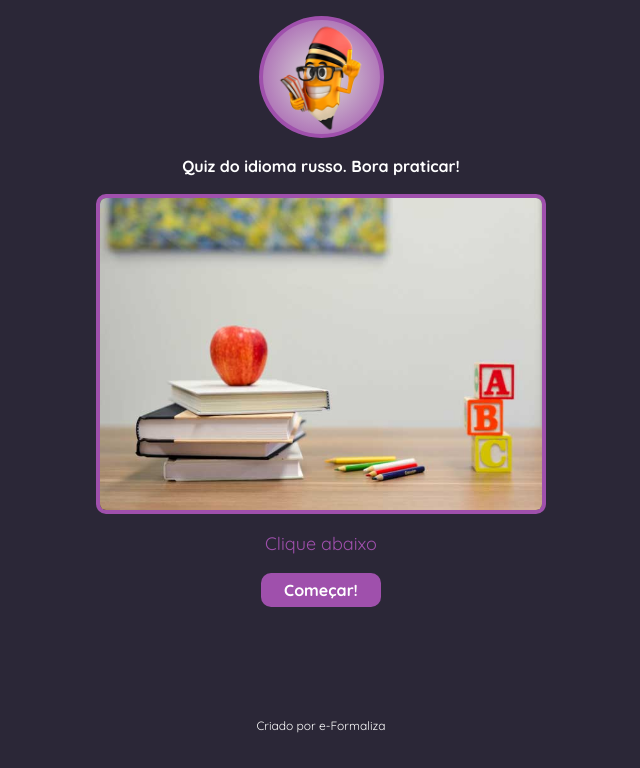
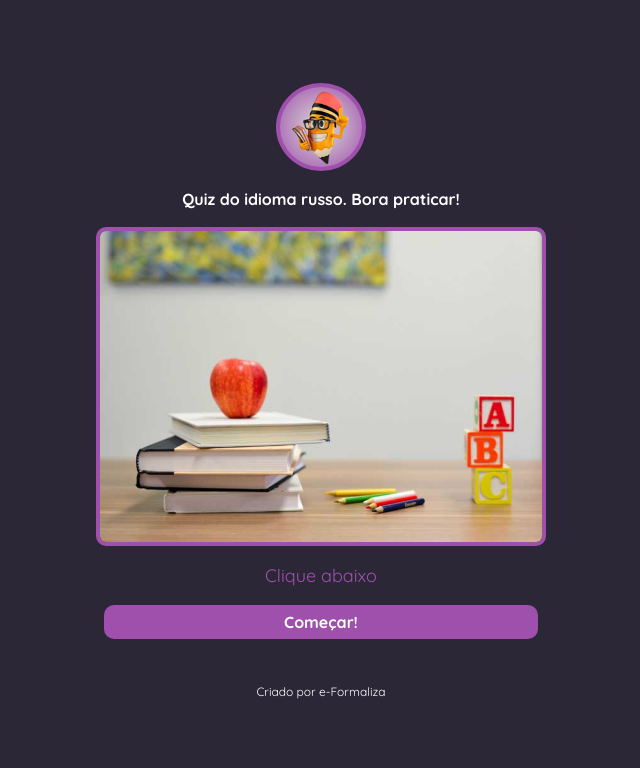
Before and after one commit to TrueAlexander/quiz-de-russo, a Next.js app: page / in a window 1280 px wide. Shown: the top 768 px of the page, without its empty margins (319-959 px from the left). Built offline with nearby package versions, Linux system fonts and the light colour scheme.

Commit message:
test small logo

```diff
--- a/app/layout.tsx
+++ b/app/layout.tsx
@@ -21,11 +21,11 @@ export default function RootLayout({
   children: React.ReactNode
 }) {
   return (
-    <html lang="en" className="py-0 my-0">
-      <body className="bg-[#2b2737] p-4 h-screen absolute left-0 right-0 top-0 bottom-0 overflow-hidden">
-        <main className={`${quicksand.variable} font-quicksand max-w-[900px] w-full m-auto flex flex-col items-center h-screen overflow-hidden `}>
-          <Link href='/' className="max-h-[125px] shrink">
-            <div className="w-[125px] h-full cursor-pointer  rounded-[50%] bg-gradient-radial from-[#dcddd8]  to-[#9f50ac] border-4 border-[#9f50ac]">
+    <html lang="en">
+      <body className="bg-[#2b2737] p-4 h-screen absolute left-0 right-0 top-0 bottom-0 overflow-hidden box-border flex flex-col justify-center ">
+        <main className={`${quicksand.variable} font-quicksand max-w-[900px] w-full m-auto flex flex-col items-center justify-center h-screen overflow-hidden `}>
+          <Link href='/' className="max-h-[90px] shrink">
+            <div className="w-[90px] h-full cursor-pointer  rounded-[50%] bg-gradient-radial from-[#dcddd8]  to-[#9f50ac] border-4 border-[#9f50ac]">
               <Image
                 className=""
                 src={Logo}
@@ -34,7 +34,7 @@ export default function RootLayout({
             </div>
           </Link>
           {children}
-          <p className='text-white mt-7 p-4 text-[12px] grow'>
+          <p className='text-white mt-7 p-4 text-[12px]'>
             Criado por <a href="https://www.eformaliza.com/" target="_blank" >e-Formaliza</a>
           </p>
         </main>
--- a/app/page.tsx
+++ b/app/page.tsx
@@ -13,7 +13,7 @@ const Home = () => {
   const handleButtonClick = () => router.push('/quiz')
 
   return (
-    <div className='text-center flex-auto'>
+    <div className='text-center flex flex-col justify-center'>
       <p className='text-white p-4 font-bold'>
         Quiz do idioma russo. Bora praticar!
       </p>
--- a/app/result/page.tsx
+++ b/app/result/page.tsx
@@ -10,7 +10,7 @@ const ResultPage = () => {
   const total = searchParams.get('total')
 
   return (
-    <div className='text-white text-center uppercase flex-auto'>
+    <div className='text-white text-center uppercase flex flex-col justify-center'>
       <p className="p-6 text-[#9f50ac] font-bold text-[24px]" >Seu resultado:</p>
       <p className="p-6  font-bold text-[34px]" >{result} <span className='text-[24px] text-[#9f50ac] lowercase'>de</span> {total}</p>
       <p className="lowercase text-[#9f50ac] mb-6">Tente fazer o teste de novo</p>
--- a/components/Loading/Loading.tsx
+++ b/components/Loading/Loading.tsx
@@ -12,7 +12,7 @@ const Loading = () => {
        <Image
           className=""
           src={Spinner}
-          alt="logo"
+          alt="loading"
         />
     </div>
 )}
```
